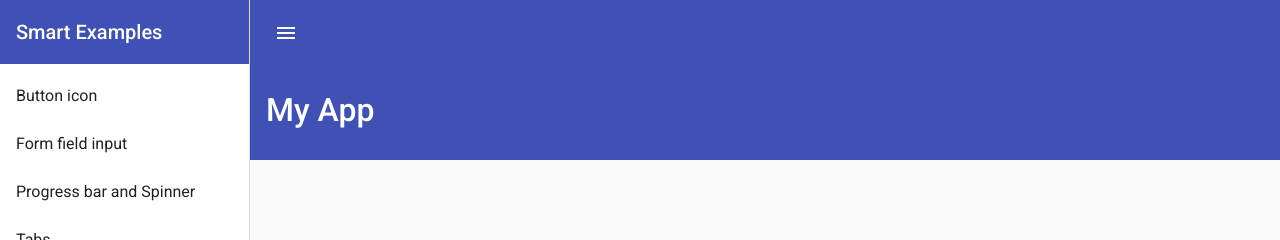
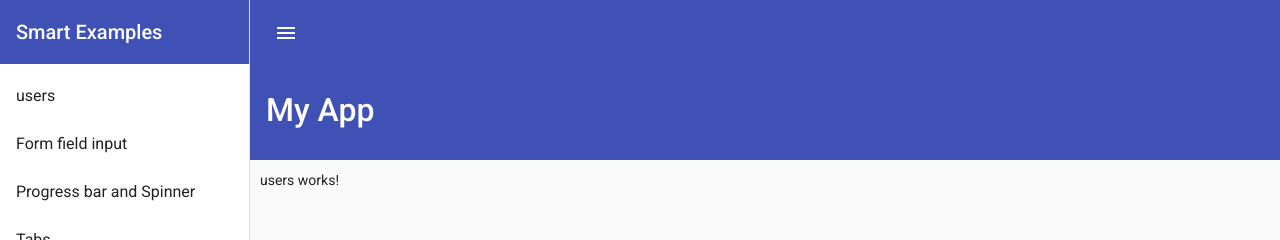
Before and after one commit to vsandrade/RxJS_Angular_Material, an Angular app in the folder ProjectSchool/: page /pages/users in a window 1280 px wide. Before the commit this address led to /. Shown: the top 240 px of the page. Built offline with nearby package versions, Linux system fonts and the light colour scheme.

Commit message:
module user added

```diff
--- a/ProjectSchool/src/app/app-routing.module.ts
+++ b/ProjectSchool/src/app/app-routing.module.ts
@@ -1,7 +1,13 @@
 import { NgModule } from '@angular/core';
 import { RouterModule, Routes } from '@angular/router';
 
-const routes: Routes = [];
+const routes: Routes = [
+  {
+    path: 'pages/users',
+    loadChildren: () =>
+      import('./pages/users/users.module').then(m => m.UsersModule)
+  }
+];
 
 @NgModule({
   imports: [RouterModule.forRoot(routes)],
--- a/ProjectSchool/src/app/app.component.html
+++ b/ProjectSchool/src/app/app.component.html
@@ -10,7 +10,7 @@
     Smart Examples
   </mat-toolbar>
   <mat-nav-list>
-    <a mat-list-item routerLink="/buttonIcon">Button icon</a>
+    <a mat-list-item routerLink="/pages/users">users</a>
     <a mat-list-item routerLink="/formFieldInput">Form field input</a>
     <a mat-list-item routerLink="/progBarSpinner">Progress bar and Spinner</a>
     <a mat-list-item routerLink="/tabs">Tabs</a>
--- /dev/null
+++ b/ProjectSchool/src/app/pages/users/users-routing.module.ts
@@ -0,0 +1,11 @@
+import { NgModule } from '@angular/core';
+import { RouterModule, Routes } from '@angular/router';
+import { UsersComponent } from './users.component';
+
+const routes: Routes = [{ path: '', component: UsersComponent }];
+
+@NgModule({
+  imports: [RouterModule.forChild(routes)],
+  exports: [RouterModule]
+})
+export class UsersRoutingModule { }
--- /dev/null
+++ b/ProjectSchool/src/app/pages/users/users.component.html
@@ -0,0 +1 @@
+<p>users works!</p>
--- /dev/null
+++ b/ProjectSchool/src/app/pages/users/users.component.ts
@@ -0,0 +1,16 @@
+import { Component, OnInit } from '@angular/core';
+
+@Component({
+  selector: 'app-users',
+  templateUrl: './users.component.html',
+  styles: [
+  ]
+})
+export class UsersComponent implements OnInit {
+
+  constructor() { }
+
+  ngOnInit(): void {
+  }
+
+}
```
Also changed, not shown: ProjectSchool/src/app/pages/users/users.module.ts (added, +17 -0 lines).
